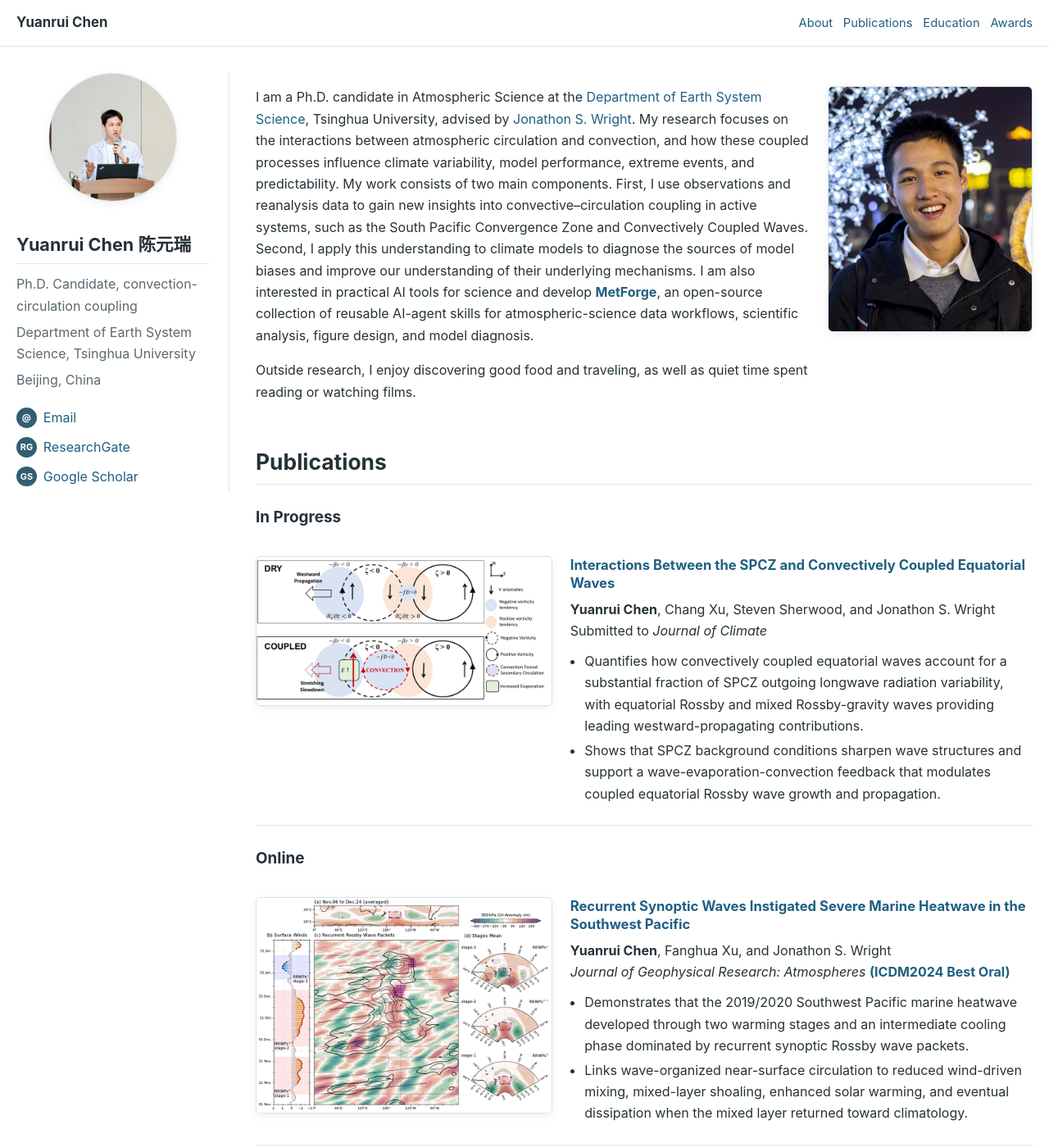
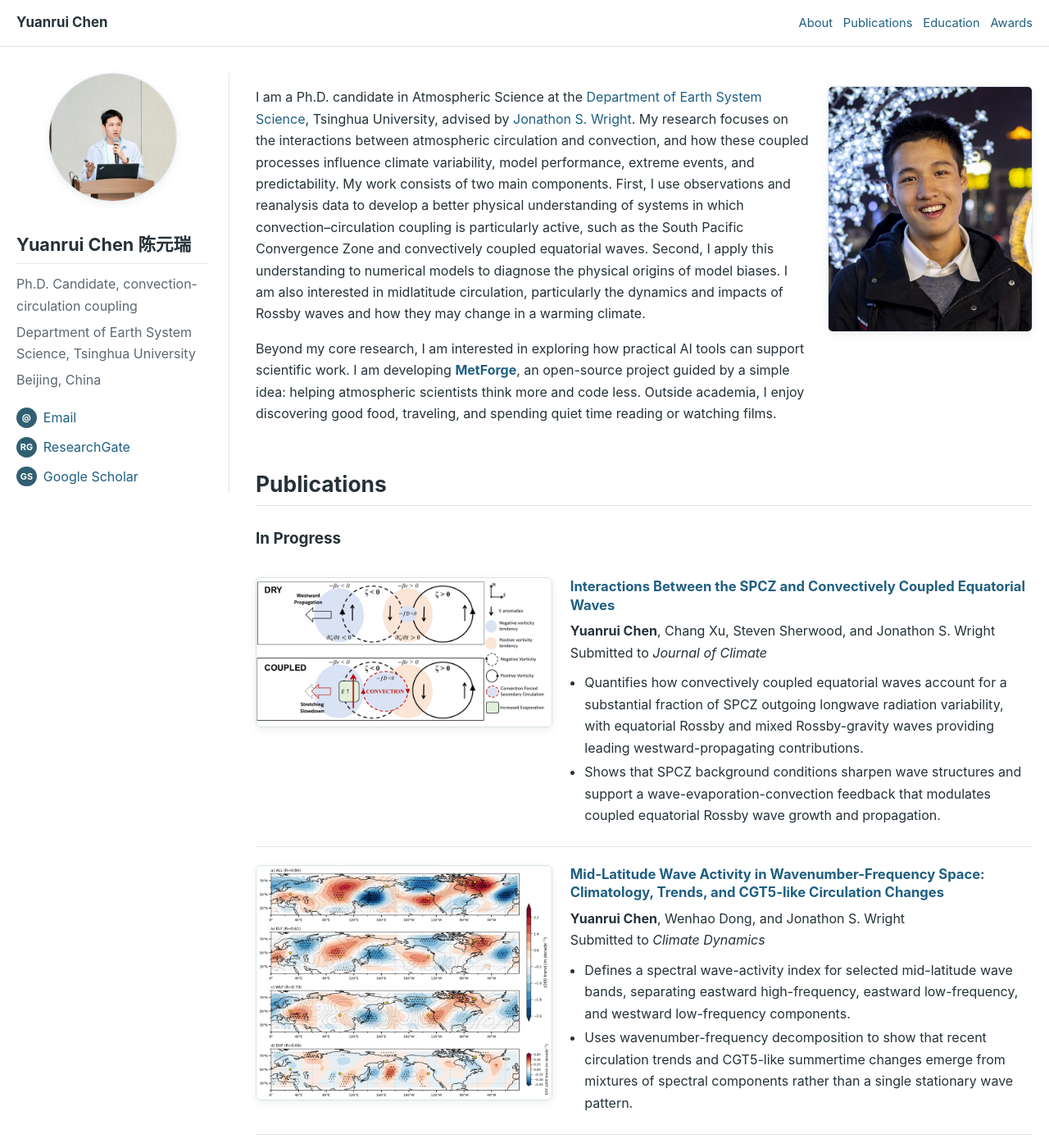
Before and after one commit to yuanruichen/yuanruichen.github.io, a Jekyll site: the page built from index.md, in a window 1280 px wide and 1400 px high. Shown: the whole window at 82% size. Built offline with Jekyll 4.4.1, drawn with Linux system fonts in a browser that asks for light colours.

Commit message:
Revise personal introduction and research focus
Updated research description and personal interests.

```diff
--- a/index.md
+++ b/index.md
@@ -10,9 +10,9 @@ image: /assets/images/intro-portrait.jpg
 
 <div class="intro-panel" markdown="1">
 <div class="intro-copy" markdown="1">
-I am a Ph.D. candidate in Atmospheric Science at the [Department of Earth System Science](https://www.dess.tsinghua.edu.cn/), Tsinghua University, advised by [Jonathon S. Wright](https://jonathonwright.github.io/). My research focuses on the interactions between atmospheric circulation and convection, and how these coupled processes influence climate variability, model performance, extreme events, and predictability. My work consists of two main components. First, I use observations and reanalysis data to gain new insights into convective–circulation coupling in active systems, such as the South Pacific Convergence Zone and Convectively Coupled Waves. Second, I apply this understanding to climate models to diagnose the sources of model biases and improve our understanding of their underlying mechanisms. I am also interested in practical AI tools for science and develop [**MetForge**](https://github.com/yuanruichen/MetForge), an open-source collection of reusable AI-agent skills for atmospheric-science data workflows, scientific analysis, figure design, and model diagnosis.
+I am a Ph.D. candidate in Atmospheric Science at the [Department of Earth System Science](https://www.dess.tsinghua.edu.cn/), Tsinghua University, advised by [Jonathon S. Wright](https://jonathonwright.github.io/). My research focuses on the interactions between atmospheric circulation and convection, and how these coupled processes influence climate variability, model performance, extreme events, and predictability. My work consists of two main components. First, I use observations and reanalysis data to develop a better physical understanding of systems in which convection–circulation coupling is particularly active, such as the South Pacific Convergence Zone and convectively coupled equatorial waves. Second, I apply this understanding to numerical models to diagnose the physical origins of model biases. I am also interested in midlatitude circulation, particularly the dynamics and impacts of Rossby waves and how they may change in a warming climate.
 
-Outside research, I enjoy discovering good food and traveling, as well as quiet time spent reading or watching films.
+Beyond my core research, I am interested in exploring how practical AI tools can support scientific work. I am developing [**MetForge**](https://github.com/yuanruichen/MetForge), an open-source project guided by a simple idea: helping atmospheric scientists think more and code less. Outside academia, I enjoy discovering good food, traveling, and spending quiet time reading or watching films.
 </div>
 <figure class="intro-photo"><img src="/assets/images/intro-portrait.jpg" alt="Portrait of Yuanrui Chen"></figure>
 </div>
@@ -37,7 +37,6 @@ Submitted to *Journal of Climate*
 </div>
 </div>
 
-<!-- Hidden for now: Wavenumber-Frequency Spectra work.
 <div class="paper-box paper-spectrum" markdown="1">
 <div class="paper-box-image"><figure class="paper-thumb"><img src="/assets/images/publications/wave-spectra.png" alt="Spectral wave activity trend decomposition"></figure></div>
 <div class="paper-box-text" markdown="1">
@@ -45,13 +44,12 @@ Submitted to *Journal of Climate*
 ### [Mid-Latitude Wave Activity in Wavenumber-Frequency Space: Climatology, Trends, and CGT5-like Circulation Changes](https://scholar.google.com/scholar?q=%22Mid-Latitude+Wave+Activity+in+Wavenumber-Frequency+Space%22)
 
 **Yuanrui Chen**, Wenhao Dong, and Jonathon S. Wright
-In preparation, 2026.
+Submitted to *Climate Dynamics*
 
 - Defines a spectral wave-activity index for selected mid-latitude wave bands, separating eastward high-frequency, eastward low-frequency, and westward low-frequency components.
 - Uses wavenumber-frequency decomposition to show that recent circulation trends and CGT5-like summertime changes emerge from mixtures of spectral components rather than a single stationary wave pattern.
 </div>
 </div>
--->
 
 ## Online
 
```
